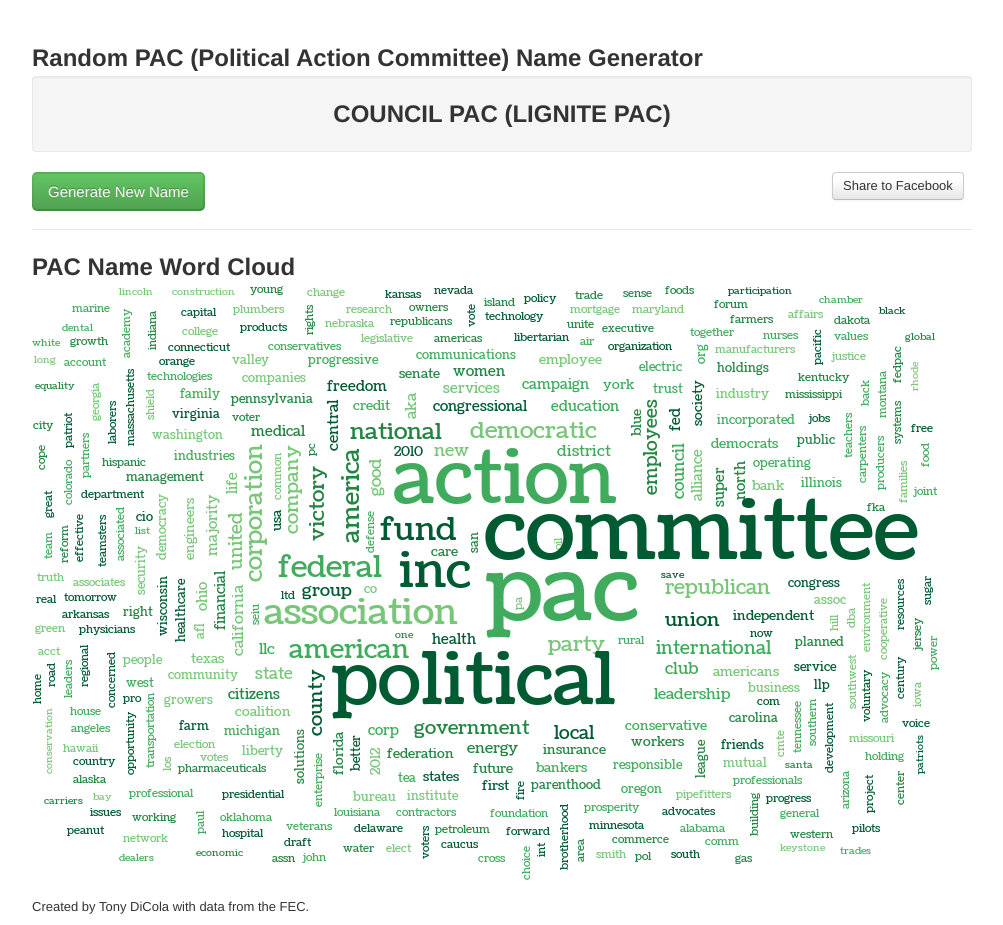
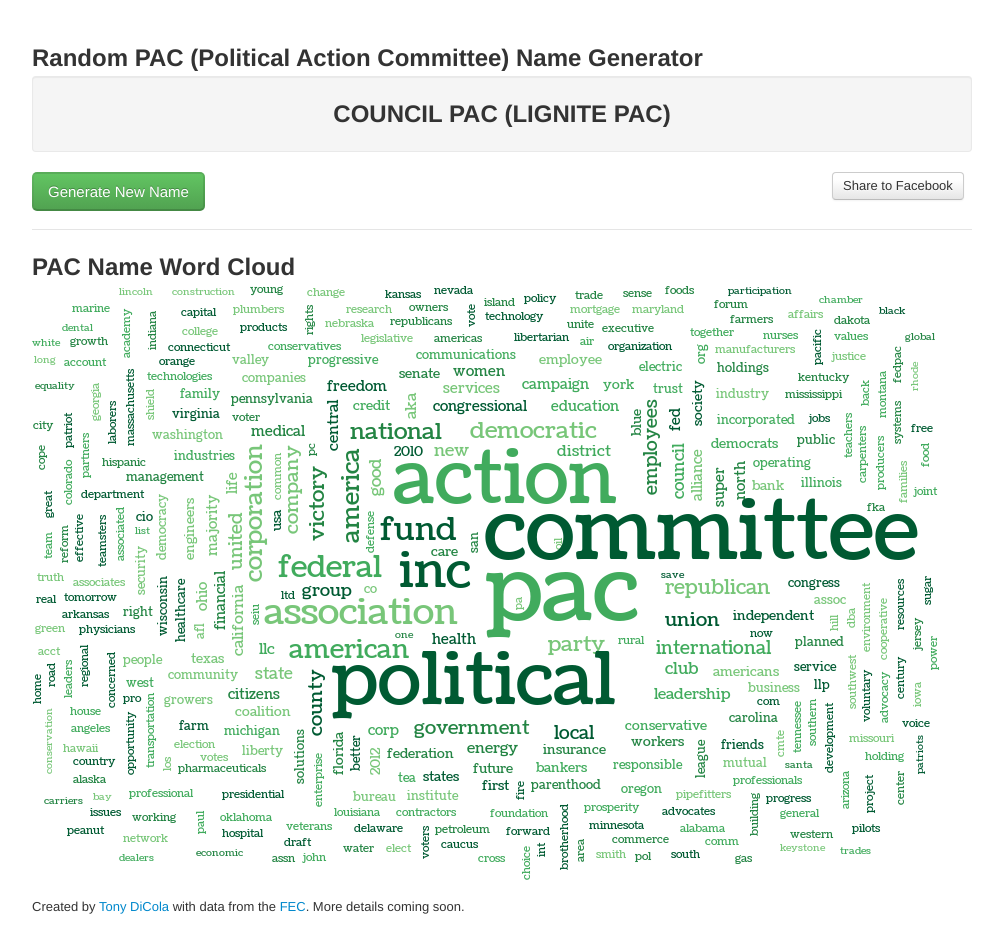
Before and after one commit to tdicola/visualizations, a plain HTML site: page pacnamegen.html in a window 1280 px wide. Shown: the whole page, without its empty margins (138-1141 px from the left). Drawn offline with Linux system fonts and the light colour scheme.

Commit message:
Add link to the FEC.

```diff
--- a/pacnamegen.html
+++ b/pacnamegen.html
@@ -41,7 +41,7 @@
 
 			<div class="row">
 				<div class="span12">
-				<p>Created by Tony DiCola with data from the FEC.</p>
+				<p>Created by <a href="http://tdicola.github.com/">Tony DiCola</a> with data from the <a href="http://www.fec.gov/data/">FEC</a>.  More details coming soon.</p>
 				</div>
 			</div>
 		</div>
```
Also changed, not shown: 1 other file.
